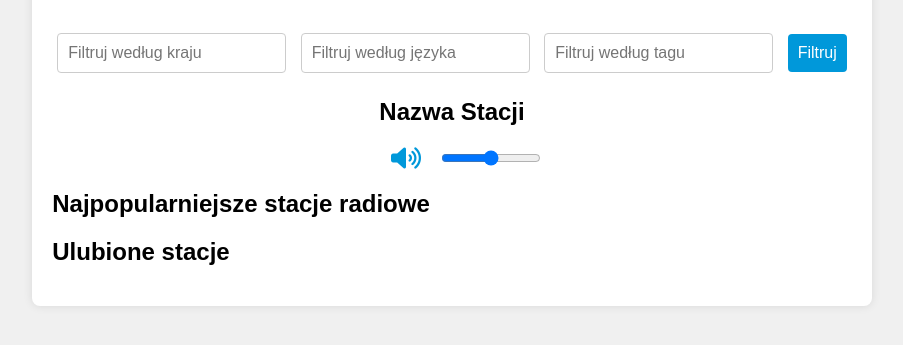
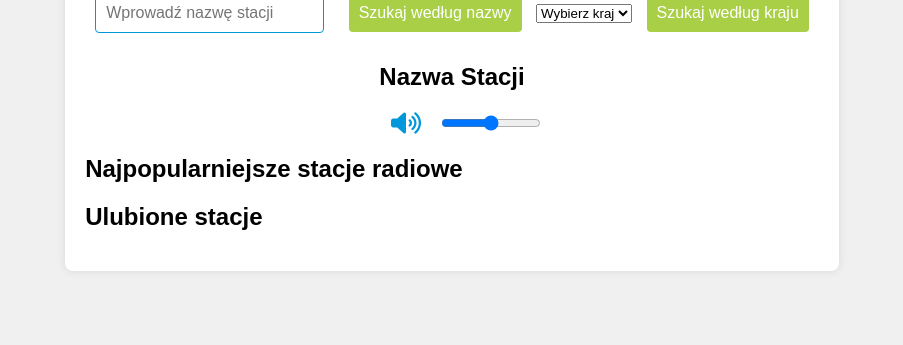
Before and after one commit to borioop/radio-app, a website: page public/index.html in a window 1280 px wide. Shown: the part 455-800 px from the top of the page, without its empty margins (188-1091 px from the left). Drawn offline with Linux system fonts and the light colour scheme.

Commit message:
Update index.html

```diff
--- a/public/index.html
+++ b/public/index.html
@@ -11,19 +11,15 @@
     <div id="radio-app" class="container">
         <h1>Free Radio 24/7 Music</h1>
         <img id="app-logo" src="https://scontent.fpoz4-1.fna.fbcdn.net/v/t39.30808-6/453787294_122104778288447417_6274092217767562880_n.jpg?_nc_cat=103&ccb=1-7&_nc_sid=b8278c&_nc_ohc=hi3vZyP0YrcQ7kNvgE5tC3E&_nc_ht=scontent.fpoz4-1.fna&cb_e2o_trans=q&oh=00_AYCcGM3FAZrNAxTAddSg3eOjDI-JmNyTCLE0f4aLC7ciVg&oe=66B51F25" alt="Logo aplikacji" onclick="goToHomePage()">
-
         <div class="search-container">
             <input type="text" id="station-name" placeholder="Wprowadź nazwę stacji">
             <button id="search-name" class="btn">Szukaj według nazwy</button>
+            <select id="country-select">
+                <option value="">Wybierz kraj</option>
+                <!-- Opcje krajów zostaną dodane dynamicznie przez JavaScript -->
+            </select>
+            <button id="search-country" class="btn">Szukaj według kraju</button>
         </div>
-
-        <div class="filter-container">
-            <input type="text" id="country-filter" placeholder="Filtruj według kraju">
-            <input type="text" id="language-filter" placeholder="Filtruj według języka">
-            <input type="text" id="tag-filter" placeholder="Filtruj według tagu">
-            <button id="filter-button" class="btn">Filtruj</button>
-        </div>
-
         <div id="radio-info">
             <h2 id="station-name-display">Nazwa Stacji</h2>
             <audio id="radio-player" style="display: none;">
@@ -40,12 +36,10 @@
                 </div>
             </div>
         </div>
-
         <div id="station-list">
             <h2>Najpopularniejsze stacje radiowe</h2>
             <ul id="stations"></ul>
         </div>
-
         <div id="favorite-stations">
             <h2>Ulubione stacje</h2>
             <ul id="favorites"></ul>
```
